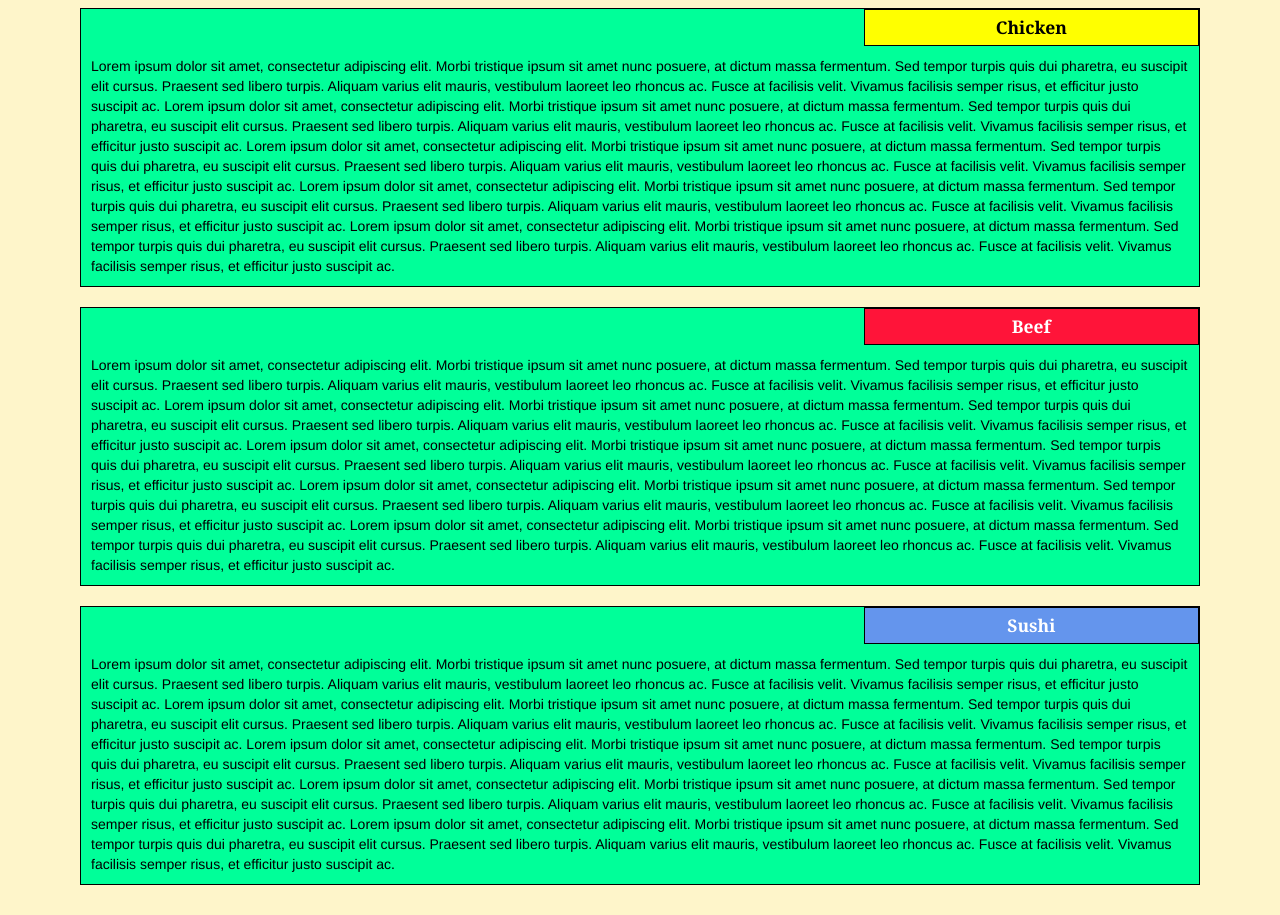
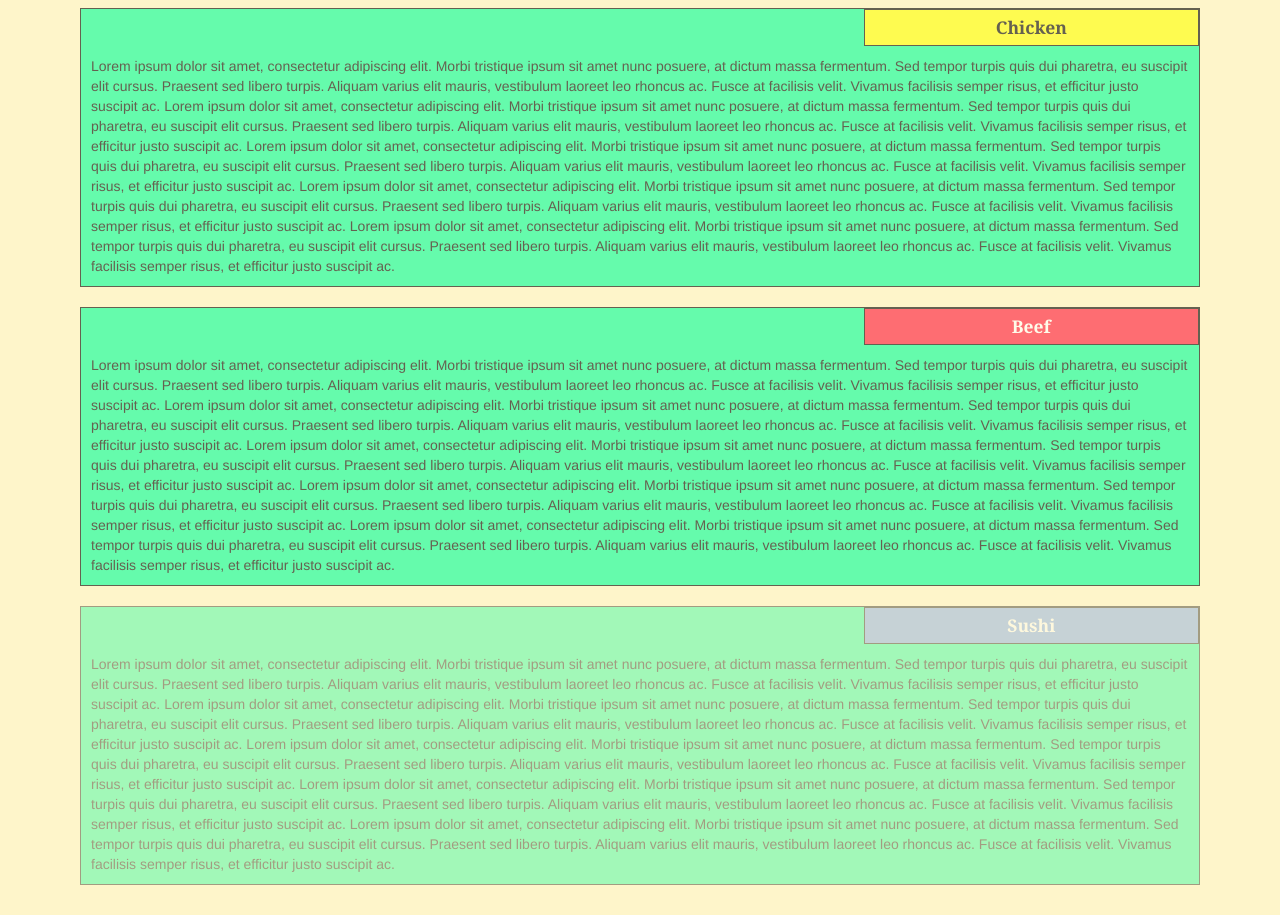
Before and after one commit to shubhangi2318/courseera1, a plain HTML site: page md3-solution/index.html in a window 1280 px wide. Shown: the part 172-1087 px from the top of the page. Drawn offline with Linux system fonts and the light colour scheme.

Commit message:
Update styles.css

```diff
--- a/md3-solution/css/styles.css
+++ b/md3-solution/css/styles.css
@@ -1,5 +1,7 @@
 * {
   box-sizing: border-box;
+  padding:0px;
+  margin:0px;
 }
 
 h1 {
@@ -10,6 +12,7 @@ h1 {
 body {
   background-image: url("background.jpg");
   background-color: #FEF5CA;
+  opacity:0.6;
 
 }
 
@@ -95,6 +98,7 @@ section {
 #sushi-div {
   margin-bottom: 10px;
   margin-top: 10px;
+  opacity:0.6;
 }
 
 .navbar-brand {
@@ -132,6 +136,7 @@ section {
 
 hr {
   border-color: white;
+  opacity:0.7;
 }
 
 .item {
```
